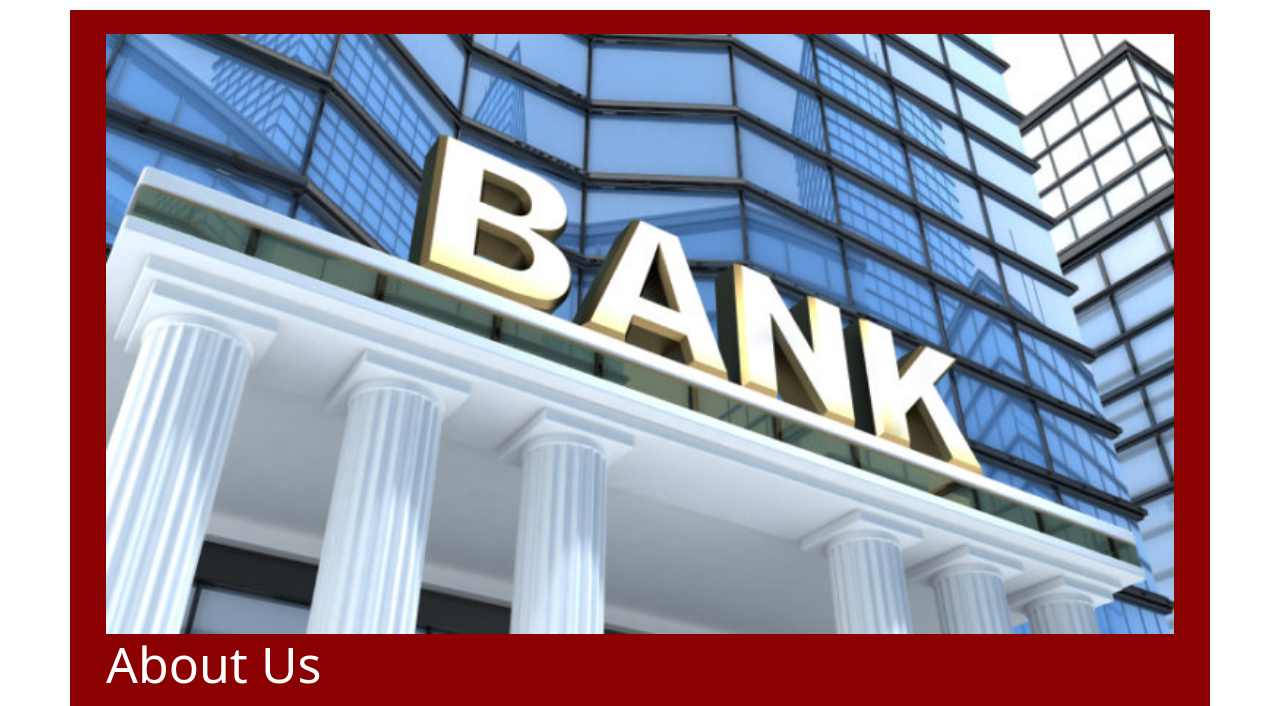
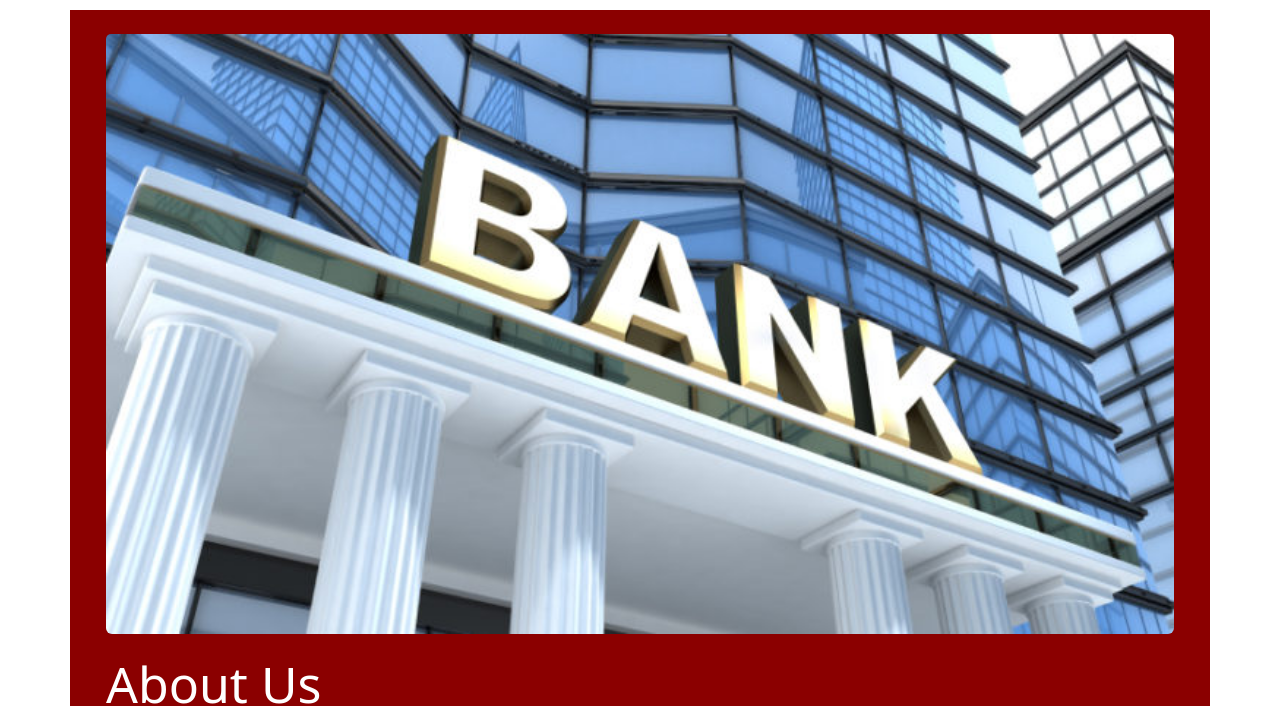
Before and after one commit to wojtek-strzyzowski/about, a plain HTML site: page about.html in a window 1280 px wide. Shown: the part 42-748 px from the top of the page. Drawn offline with nearby package versions, Linux system fonts and the light colour scheme.

Commit message:
about verbessert

```diff
--- a/about.html
+++ b/about.html
@@ -14,17 +14,26 @@
         }
 
         .card {
+
           margin-top: 20px;
           background-color: #8B0000;
           color: white;
         }
+
+        .img-radius {
+        border-radius: 6px;
+        border-top-left-radius: 5px;
+        border-top-right-radius: 5px;
+        }
+
         .card1{
-          font-size: larger;
+        font-size: larger;
           background-color: #8B0000;
           color: white;
           padding-bottom: 20px;
         }
      h3{
+      margin-top: 20px;
       font-size: 50px;
       }
      h5 {
@@ -93,7 +102,7 @@
 
             <div class="col-12">
                 <div class="card1">
-                    <img src="Bilder/Bank.jpeg" class="card-img-top" alt="...">
+                    <img src="Bilder/Bank.jpeg" class="card-img-top img-radius" alt="...">
                     <div class="card-body">
                       <h3 class="card-title1">About Us</h3>
                       <p class="card-text">CH is the    leading bank with a global network and firmly rooted in Europe. The bank is concentrating on its strengths - in its corporate bank, which was newly formed in 2019, in a leading private customer bank, in a focused investment bank and in asset management.</p>
```
